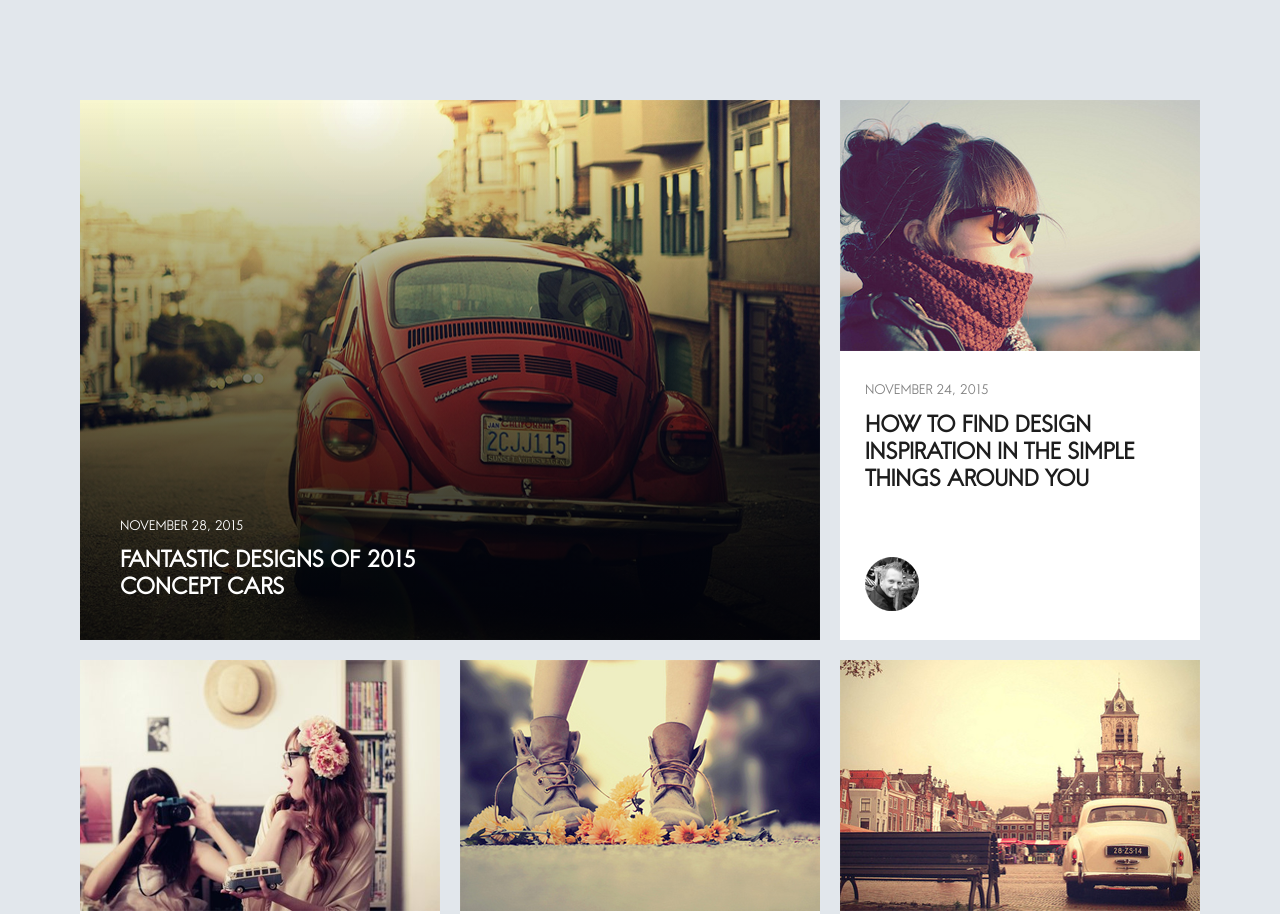
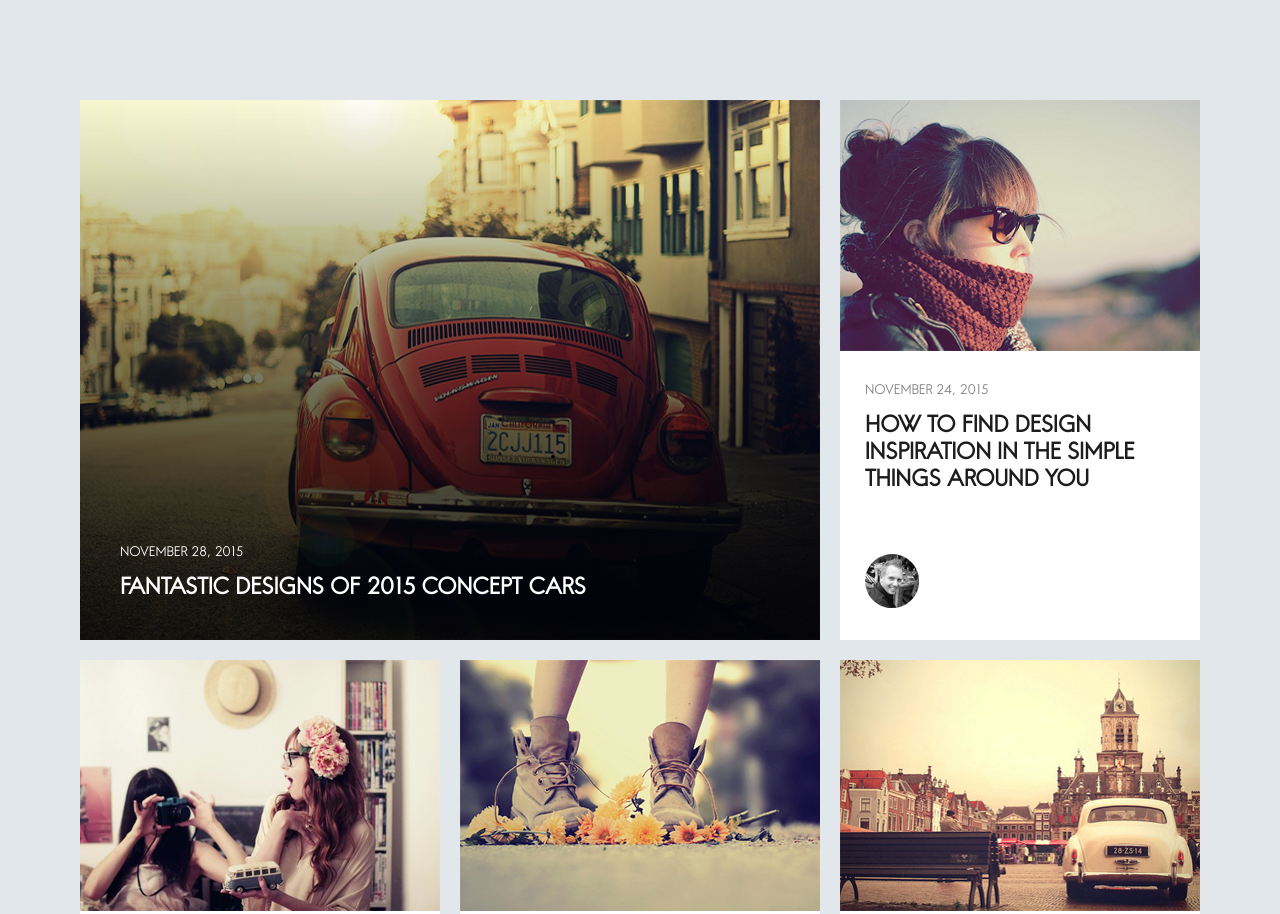
Before and after one commit to ba-krm-front-one/smirnova-homework-blog-grid, a plain HTML site: page index.html in a window 1280 px wide. Shown: the top 914 px of the page. Drawn offline with Linux system fonts and the light colour scheme.

Commit message:
Correct files

```diff
--- a/css/style.css
+++ b/css/style.css
@@ -101,25 +101,25 @@ main{
 
 .ba-first-row .ba-column:first-child{
 	flex-grow: 2;
-	flex-shrink: 3;
+	flex-shrink: 1;
 	max-width: 760px;
 	min-width: 380px;
 }
 
 
 .ba-column__info{
-	display: flex;
-	flex-grow: 0;
-	flex-shrink: 1;
 	background: white;
 	width: 100%;
 	height: 100%;
-	flex-direction: column;
-	justify-content: flex-start;
+}
+.ba-column__info:hover{
+	box-shadow: 1px 1px 25px rgba(0,0,0, 0.5);
+	transform: scale(1.01);
 }
 
 .ba-column__info--big{
 	background: linear-gradient(to bottom, rgba(0,0,0,0) 0%,rgba(0,0,0,0.05) 12%,rgba(0,0,0,0.15) 29%,rgba(0,0,0,0.5) 79%,rgba(0,0,0,0.6) 100%),  linear-gradient(to bottom, rgba(0,0,0,0) 0%,rgba(0,0,0,0.05) 12%,rgba(0,0,0,0.15) 29%,rgba(0,0,0,0.5) 79%,rgba(0,0,0,0.6) 100%), url("../blog-grid-assets/first-line-1.png") center no-repeat;
+	position: relative;
 }
 
 .ba-column__img-1-2{
@@ -148,8 +148,7 @@ main{
 }
 
 .ba-column__description{
-	padding-top: 28px;
-	padding-left: 25px;
+	padding: 28px 25px 0;
 	text-transform: uppercase;
 	height: 289px;
 	position: relative;
@@ -167,25 +166,18 @@ main{
 	margin: 0;
 	padding-top: 13px;
 	padding-bottom: 62px;
-	width: 310px;
-
 }
 
 .ba-column__description--big{
-	display: flex;
-
-	flex-flow: column;
-	flex: 1;
-	min-width: 360px;
-	justify-content: flex-end;
+	position: absolute;
 	padding-left: 40px;
-
+	bottom: 0;
+	height: auto;
 }
 
 .ba-column__description--big h1{
 	color: #ffffff;
 	padding-bottom: 40px;
-	width: 320px;
 	font-weight: 900;
 }
 
@@ -196,11 +188,6 @@ main{
 .ba-column__time--hidden{
 	visibility: hidden;
 }
-.ba-column__author{
-	position: absolute;
-	bottom: 25px;
-}
-
 
 .ba-loading{
 	display: flex;
```
Also changed, not shown: index.html (+4 -1 lines).
